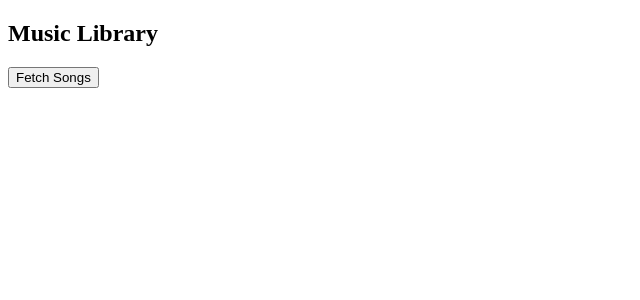
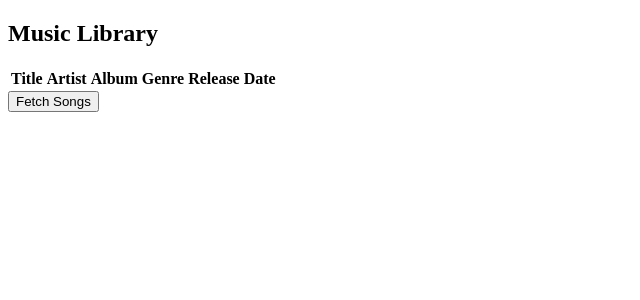
Before and after one commit to urielMart27/music-library-frontend, a React (Create React App) app: page / in a window 1280 px wide. Shown: the top 300 px of the page, without its empty margins (0-640 px from the left). Built offline with nearby package versions, Linux system fonts and the light colour scheme.

Commit message:
Added MusicTable Component

```diff
--- a/src/App.jsx
+++ b/src/App.jsx
@@ -1,6 +1,7 @@
 import axios from "axios";
 import "./App.css";
 import Header from "./components/Header/Header";
+import MusicTable from "./components/MusicTable/MusicTable";
 
 function App() {
   const fetchSongs = async () => {
@@ -14,6 +15,7 @@ function App() {
   return (
     <div className="App">
       <Header />
+      <MusicTable />
       <button onClick={fetchSongs}>Fetch Songs</button>
     </div>
   );
--- /dev/null
+++ b/src/components/MusicTable/MusicTable.jsx
@@ -0,0 +1,32 @@
+import React from "react";
+
+const MusicTable = ({}) => {
+  const songs = [];
+  const songItems = songs.map((song) => <div>{song}</div>);
+  return (
+    <table>
+      <thead>
+        <tr>
+          <th>Title</th>
+          <th>Artist</th>
+          <th>Album</th>
+          <th>Genre</th>
+          <th>Release Date</th>
+        </tr>
+      </thead>
+      <tbody>
+        {songs.map((song) => (
+          <tr key={song.id}>
+            <td>{song.title}</td>
+            <td>{song.artist}</td>
+            <td>{song.album}</td>
+            <td>{song.genre}</td>
+            <td>{song.releaseDate}</td>
+          </tr>
+        ))}
+      </tbody>
+    </table>
+  );
+};
+
+export default MusicTable;
```
